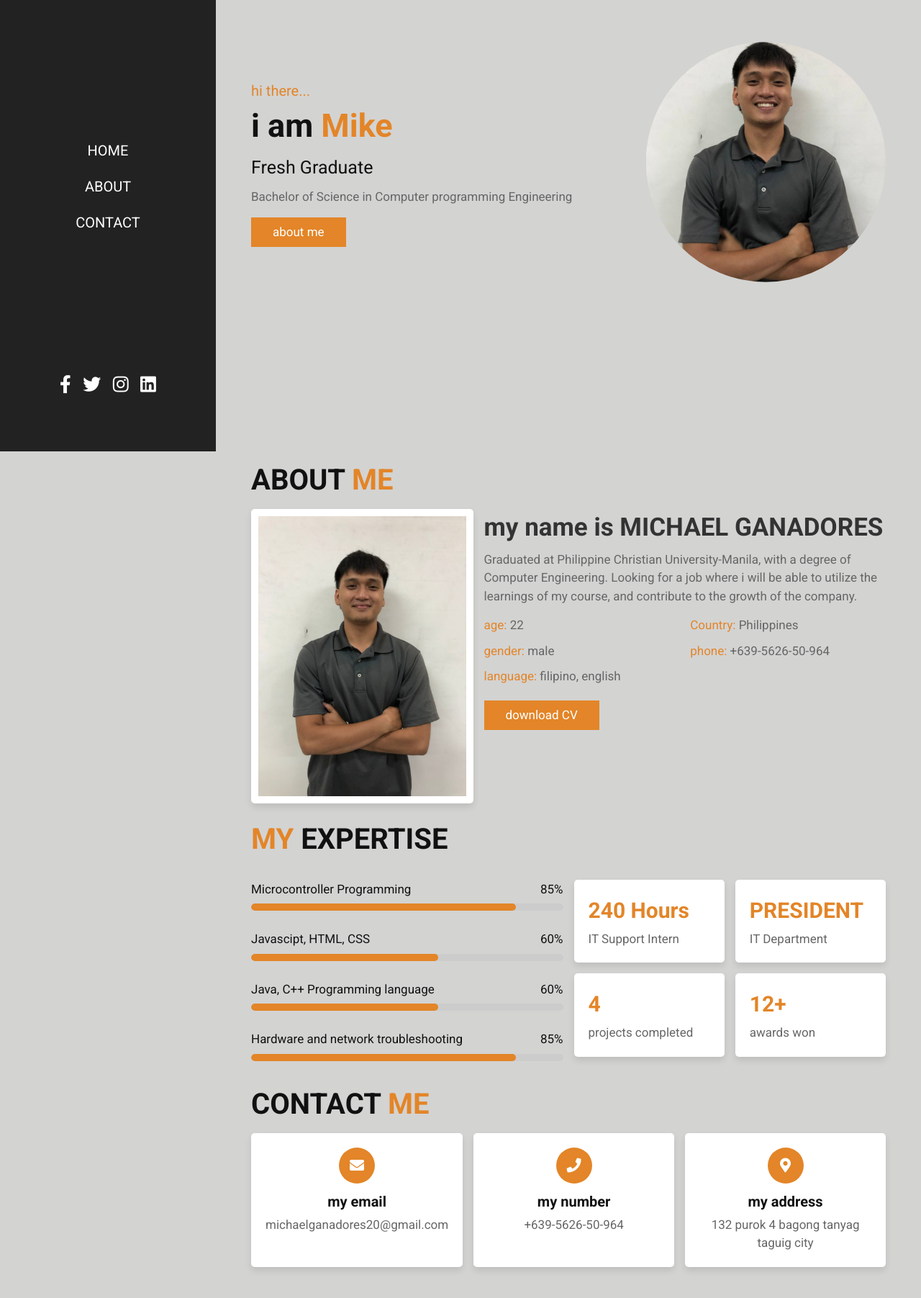
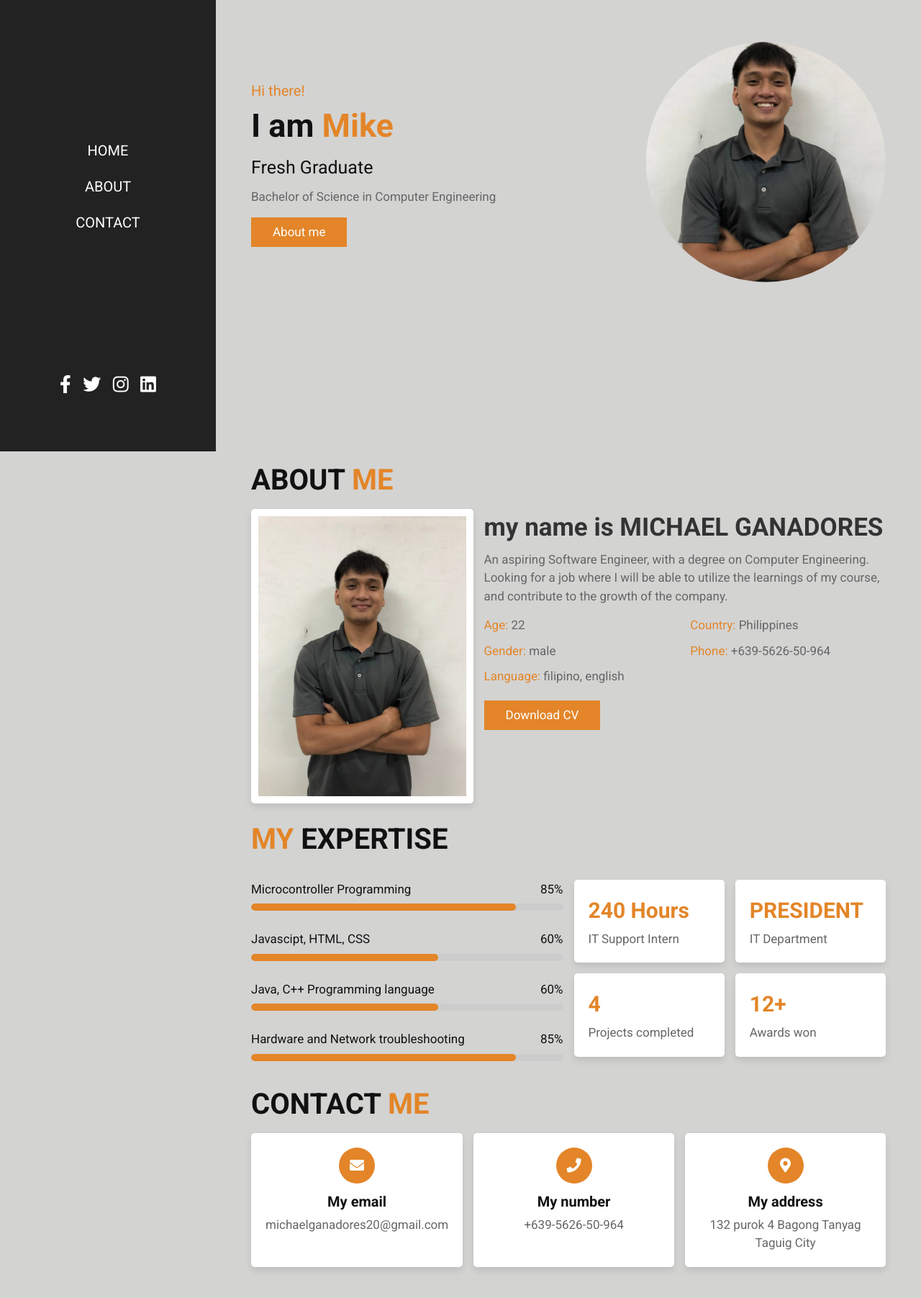
Before and after one commit to MichaelGanadores/myportfolio, a plain HTML site: page index.html in a window 1280 px wide. Shown: the part 173-1976 px from the top of the page at 72% size. Drawn offline with Linux system fonts and the light colour scheme.

Commit message:
first commit

```diff
--- a/index.html
+++ b/index.html
@@ -1,31 +1,30 @@
 <!DOCTYPE html>
 <html lang="en">
   <head>
-    <meta charset="UTF-8">
-    <meta http-equiv="X-UA-Compatible" content="IE=edge">
-    <meta name="viewport" content="width=device-width, initial-scale=1.0">
+    <meta charset="UTF-8" />
+    <meta http-equiv="X-UA-Compatible" content="IE=edge" />
+    <meta name="viewport" content="width=device-width, initial-scale=1.0" />
     <title>My Portfolio</title>
 
     <!-- font awesome cdn link  -->
-    <link rel="stylesheet" href="https://cdnjs.cloudflare.com/ajax/libs/font-awesome/5.15.3/css/all.min.css">
+    <link
+      rel="stylesheet"
+      href="https://cdnjs.cloudflare.com/ajax/libs/font-awesome/5.15.3/css/all.min.css"
+    />
 
     <!-- custom css file link  -->
-    <link rel="stylesheet" href="css/style.css">
-
+    <link rel="stylesheet" href="css/style.css" />
   </head>
   <body>
-
     <!-- custom cursors  -->
     <div class="cursor-1"></div>
     <div class="cursor-2"></div>
-
 
     <div id="menu-bars" class="fas fa-bars"></div>
 
     <!-- header section starts  -->
 
     <header>
-
       <a href="#" class="logo"> <span>Michael</span> Ganadores </a>
 
       <nav class="navbar">
@@ -35,12 +34,20 @@
       </nav>
 
       <div class="follow">
-        <a href="https://www.facebook.com/michael.ganadores/" class="fab fa-facebook-f"></a>
+        <a
+          href="https://www.facebook.com/michael.ganadores/"
+          class="fab fa-facebook-f"
+        ></a>
         <a href="https://twitter.com/catuuubs" class="fab fa-twitter"></a>
-        <a href="https://www.instagram.com/mchlgndrs/?hl=en" class="fab fa-instagram"></a>
-        <a href="https://www.linkedin.com/in/michael-ganadores-0496a8238/" class="fab fa-linkedin"></a>
+        <a
+          href="https://www.instagram.com/mchlgndrs/?hl=en"
+          class="fab fa-instagram"
+        ></a>
+        <a
+          href="https://www.linkedin.com/in/michael-ganadores-0496a8238/"
+          class="fab fa-linkedin"
+        ></a>
       </div>
-
     </header>
 
     <!-- header section ends -->
@@ -48,19 +55,17 @@
     <!-- home section starts  -->
 
     <section class="home" id="home">
-
       <div class="content">
-        <span class="hi"> hi there... </span>
-        <h3> i am <span> Mike </span> </h3>
-        <p class="info"> Fresh Graduate </p>
-        <p class="text"> Bachelor of Science in Computer programming Engineering </p>
-        <a href="#about" class="btn">about me</a>
+        <span class="hi"> Hi there! </span>
+        <h3>I am <span> Mike </span></h3>
+        <p class="info">Fresh Graduate</p>
+        <p class="text">Bachelor of Science in Computer Engineering</p>
+        <a href="#about" class="btn">About me</a>
       </div>
 
       <div class="image">
-        <img src="images/Michael1.jpg" alt="">
+        <img src="images/Michael1.jpg" alt="" />
       </div>
-
     </section>
 
     <!-- home section ends -->
@@ -68,84 +73,76 @@
     <!-- about section starts  -->
 
     <section class="about" id="about">
-
-<h1 class="heading"> about <span> me </span> </h1>
+      <h1 class="heading">about <span> me </span></h1>
 
       <div class="row-1">
-
         <div class="image">
-        <img src="images/Michael.jpg" alt="">
+          <img src="images/Michael.jpg" alt="" />
         </div>
 
         <div class="content">
-        <h3> my name is MICHAEL GANADORES</h3>
-        <p>Graduated at Philippine Christian University-Manila, with a degree of Computer Engineering. Looking for a job where i will be able to utilize the learnings of my course, and contribute to the growth of the company.</p>
+          <h3>my name is MICHAEL GANADORES</h3>
+          <p>
+            An aspiring Software Engineer, with a degree on Computer
+            Engineering. Looking for a job where I will be able to utilize the
+            learnings of my course, and contribute to the growth of the company.
+          </p>
           <div class="box-container">
             <div class="box">
-                <p> <span> age: </span> 22 </p>
-                <p> <span> gender: </span> male </p>
-                <p> <span> language: </span> filipino, english </p>
-
+              <p><span> Age: </span> 22</p>
+              <p><span> Gender: </span> male</p>
+              <p><span> Language: </span> filipino, english</p>
             </div>
             <div class="box">
-                <p> <span> Country: </span> Philippines </p>
-                <p> <span> phone: </span> +639-5626-50-964 </p>
-
-
+              <p><span> Country: </span> Philippines</p>
+              <p><span> Phone: </span> +639-5626-50-964</p>
             </div>
           </div>
-        <a href="CV.pdf#" class="btn">download CV</a>
-
+          <a href="CV.pdf#" class="btn">Download CV</a>
+        </div>
       </div>
 
-</div>
-
-<h1 class="heading"> <span> my </span> expertise </h1>
+      <h1 class="heading"><span> my </span> expertise</h1>
 
       <div class="row-2">
-
         <div class="skills">
           <div class="progress">
-            <h3> Microcontroller Programming <span> 85% </span> </h3>
-            <div class="bar"> <span></span> </div>
+            <h3>Microcontroller Programming <span> 85% </span></h3>
+            <div class="bar"><span></span></div>
           </div>
           <div class="progress">
-            <h3> Javascipt, HTML, CSS <span> 60% </span> </h3>
-            <div class="bar"> <span></span> </div>
+            <h3>Javascipt, HTML, CSS <span> 60% </span></h3>
+            <div class="bar"><span></span></div>
           </div>
           <div class="progress">
-            <h3> Java, C++ Programming language <span> 60% </span> </h3>
-            <div class="bar"> <span></span> </div>
+            <h3>Java, C++ Programming language <span> 60% </span></h3>
+            <div class="bar"><span></span></div>
           </div>
           <div class="progress">
-            <h3> Hardware and network troubleshooting <span> 85% </span> </h3>
-            <div class="bar"> <span></span> </div>
+            <h3>Hardware and Network troubleshooting <span> 85% </span></h3>
+            <div class="bar"><span></span></div>
           </div>
         </div>
 
         <div class="box-container">
-
           <div class="box">
-            <h3>  240 Hours </h3>
+            <h3>240 Hours</h3>
             <p>IT Support Intern</p>
           </div>
           <div class="box">
-            <h3> PRESIDENT </h3>
+            <h3>PRESIDENT</h3>
             <p>IT Department</p>
           </div>
           <div class="box">
-            <h3>  4 </h3>
-            <p>projects completed</p>
+            <h3>4</h3>
+            <p>Projects completed</p>
           </div>
           <div class="box">
-            <h3>  12+ </h3>
-            <p>awards won</p>
+            <h3>12+</h3>
+            <p>Awards won</p>
           </div>
-
         </div>
-
       </div>
-
     </section>
 
     <!-- about section ends -->
@@ -153,42 +150,37 @@
     <!-- contact section starts  -->
 
     <section class="contact" id="contact">
-
-    <h1 class="heading"> contact <span> me </span> </h1>
+      <h1 class="heading">contact <span> me </span></h1>
 
       <div class="icons-container">
-
         <div class="icons">
           <i class="fas fa-envelope"></i>
-            <h3>my email</h3>
+          <h3>My email</h3>
           <p>michaelganadores20@gmail.com</p>
-
         </div>
 
         <div class="icons">
           <i class="fas fa-phone"></i>
-            <h3>my number</h3>
+          <h3>My number</h3>
           <p>+639-5626-50-964</p>
-
         </div>
 
         <div class="icons">
           <i class="fas fa-map-marker-alt"></i>
-            <h3>my address</h3>
-            <p>132 purok 4 bagong tanyag taguig city</p>
+          <h3>My address</h3>
+          <p>132 purok 4 Bagong Tanyag Taguig City</p>
         </div>
-
       </div>
-
     </section>
 
     <!-- contact section ends -->
 
     <!-- footer section  -->
-<footer class="footer"> Created by <span> Michael Ganadores </span> | all rights reserved! </footer>
+    <footer class="footer">
+      Created by <span> Michael Ganadores </span> | all rights reserved!
+    </footer>
 
     <!-- custom js file link  -->
     <script src="js/script.js"></script>
-
   </body>
 </html>
```
Lines whose indentation alone changed are shown as unchanged.
